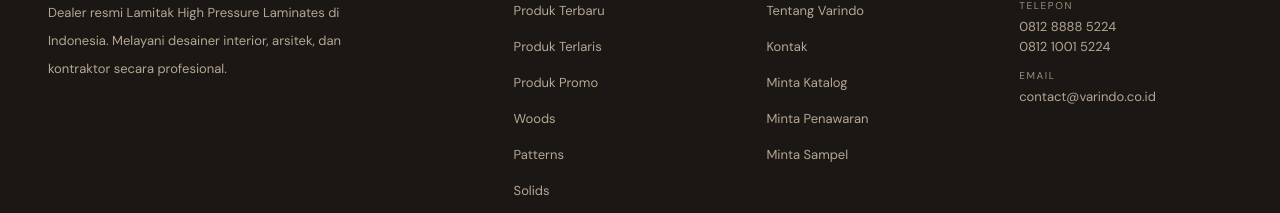
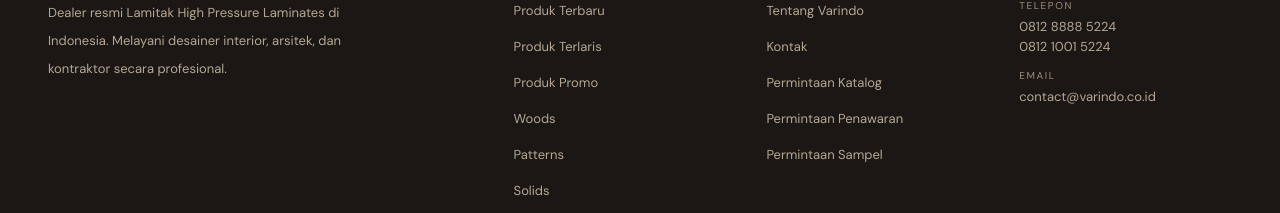
Before and after one commit to varindoadmin-creator/varindo-store, a Next.js app: page /about in a window 1280 px wide. Shown: the part 1736-1949 px from the top of the page. Built offline with nearby package versions, Linux system fonts and the light colour scheme.

Commit message:
v86e — Footer Minta→Permintaan, Produk Promo labels

```diff
--- a/src/app/HomeClient.tsx
+++ b/src/app/HomeClient.tsx
@@ -20,14 +20,14 @@ export function HomeClient({ allCount, newProducts, bestSellers, promoProducts }
     { label: 'Woods',       href: '/collections/woods' },
     { label: 'Patterns',    href: '/collections/patterns' },
     { label: 'Solids',      href: '/collections/solids' },
-    { label: 'Promo Items', href: '/collections/promo-items' },
+    { label: lang === 'id' ? 'Produk Promo' : 'Promo Items', href: '/collections/promo-items' },
   ];
 
   const materialLibrary = [
     { title: 'Woods',       href: '/collections/woods',       desc: t('home', 'woodsDesc', lang) },
     { title: 'Patterns',    href: '/collections/patterns',    desc: t('home', 'patternsDesc', lang) },
     { title: 'Solids',      href: '/collections/solids',      desc: t('home', 'solidsDesc', lang) },
-    { title: 'Promo Items', href: '/collections/promo-items', desc: t('home', 'promoDesc', lang) },
+    { title: lang === 'id' ? 'Produk Promo' : 'Promo Items', href: '/collections/promo-items', desc: t('home', 'promoDesc', lang) },
   ];
 
   const whyItems = [
--- a/src/lib/i18n.ts
+++ b/src/lib/i18n.ts
@@ -328,9 +328,9 @@ export const translations = {
     phone:        { id: 'Telepon', en: 'Phone' },
     aboutLink:    { id: 'Tentang Varindo', en: 'About Varindo' },
     contactLink:  { id: 'Kontak', en: 'Contact' },
-    catalogueLink:{ id: 'Minta Katalog', en: 'Request Catalogue' },
-    quoteLink:    { id: 'Minta Penawaran', en: 'Request Quote' },
-    sampleLink:   { id: 'Minta Sampel', en: 'Request Sample' },
+    catalogueLink:{ id: 'Permintaan Katalog', en: 'Request Catalogue' },
+    quoteLink:    { id: 'Permintaan Penawaran', en: 'Request Quote' },
+    sampleLink:   { id: 'Permintaan Sampel', en: 'Request Sample' },
     copyright:    { id: '© {year} CV. Varindo Forma Hutama. Hak cipta dilindungi.', en: '© {year} CV. Varindo Forma Hutama. All rights reserved.' },
     dealerBadge:  { id: 'Dealer Resmi Lamitak · Indonesia', en: 'Authorized Lamitak Dealer · Indonesia' }
   },
```
